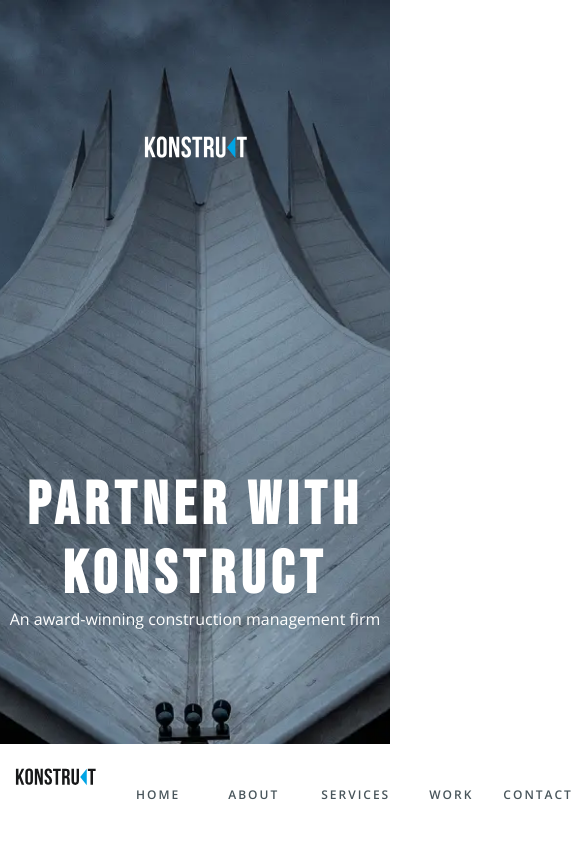
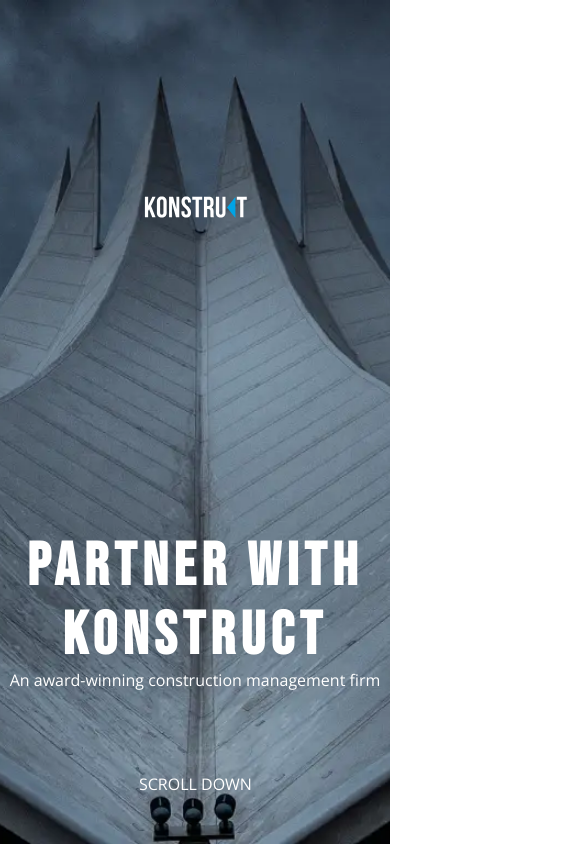
Before and after one commit to Dmitrij413/konstruct, a plain HTML site: page index.html in a window 390 px wide. Shown: the top 862 px of the page, 573 px wide, since content can reach past the window. Drawn offline with nearby package versions, Linux system fonts and the light colour scheme.

Commit message:
Changes to be committed: 	modified:   style/main.css

```diff
--- a/style/main.css
+++ b/style/main.css
@@ -2,12 +2,13 @@
 @import url('https://fonts.googleapis.com/css2?family=Bebas+Neue&display=swap');
 body {
     font-family: 'Open Sans', sans-serif;
+    overflow-x:hidden;
 }
 .container {
     width: 100%;
     max-width: 940px;
     margin: 0 auto;
-    padding: 0 50px;
+    padding: 0 150px;
 }
 .header__content {
     background-image: url(../img/bg.webp);
@@ -15,7 +16,8 @@ body {
     background-size: cover;
     background-position: center;
     align-content: center;
-    min-height: 744px;
+    height: 100vh;
+    position: relative;
 }
 .logo_white {
     text-align: center;
@@ -43,14 +45,15 @@ body {
     text-transform: uppercase;
     margin: 0 -62px;
     display: block;
-    position: relative;
-    top: 210px;
+    position: absolute;
+    bottom: 50px;
     left: 50%;
 }
 .nav {
     display: flex;
     margin-top: 24px;
     justify-content: space-between;
+    align-items: center;
 }
 .nav__inner ul{
     display: flex;
@@ -161,11 +164,17 @@ body {
     .container {
         padding: 0 15px;
     }
+    .nav {
+        flex-direction: column;
+    }
     .story_inner {
         flex-wrap: wrap;
     }
 }
-@media screen and (max-width: 500px) {
+@media screen and (max-width: 600px) {
+    .nav__inner ul{
+        flex-wrap: wrap;
+    }
     .story_right {
         flex-wrap: wrap;
         justify-content: center;
```
